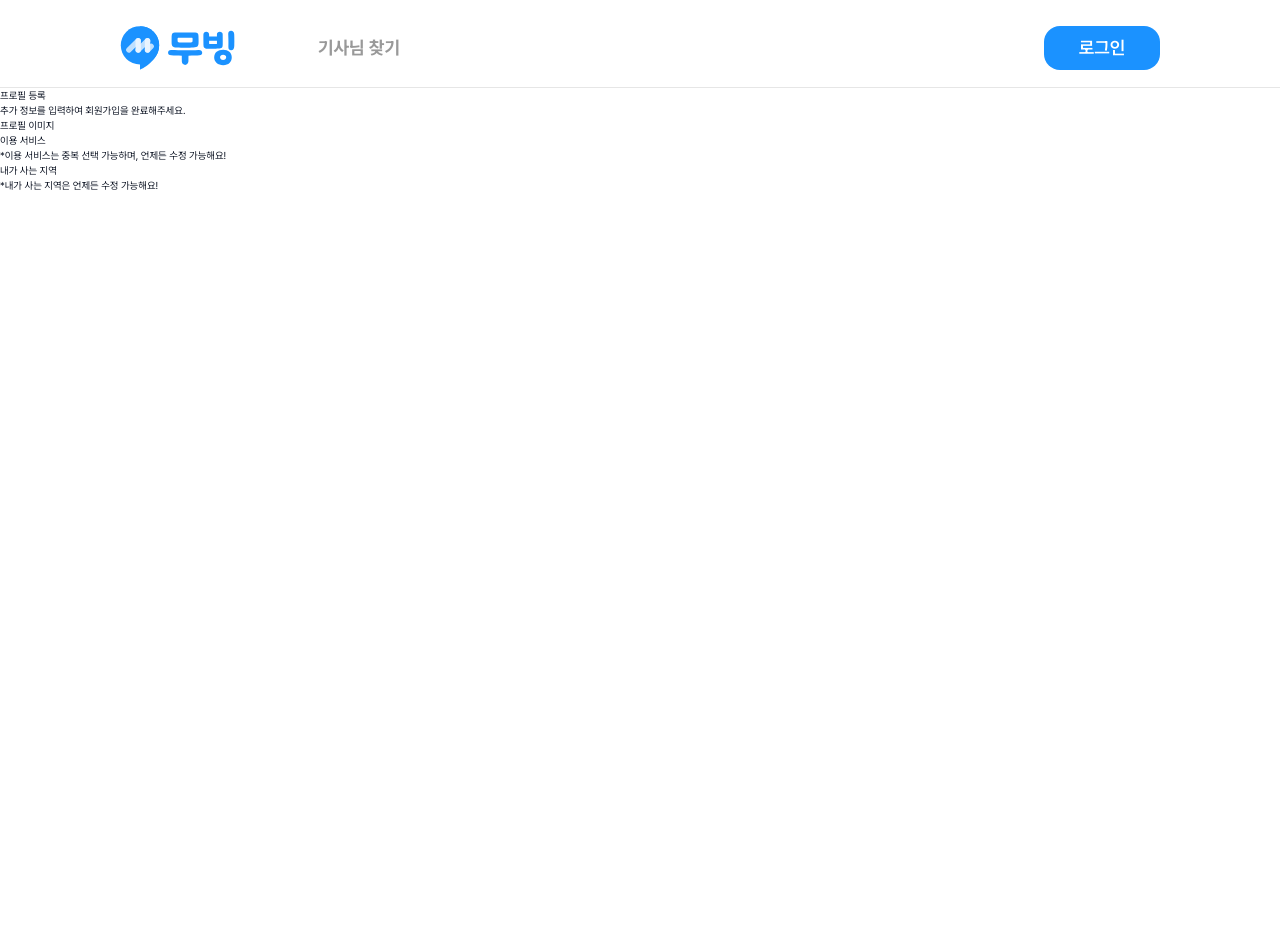
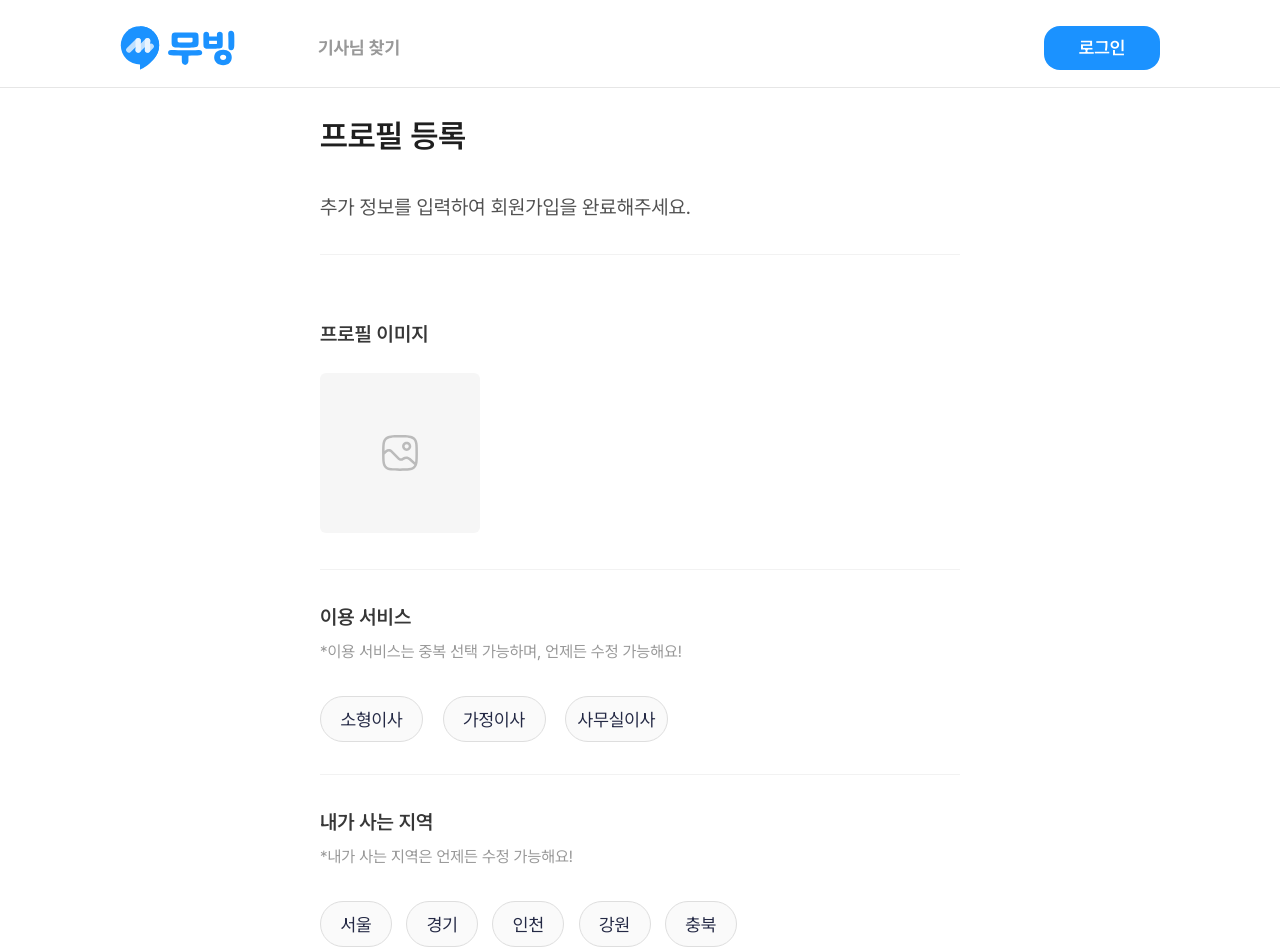
Before and after one commit to FS2-Part4-Team3/2-Moving-3-FE, a Next.js app: page /profile-register-normal in a window 1280 px wide. Shown: the top 952 px of the page. Before the commit the page ends 800 px from the top, so only its background shows below. Built offline with nearby package versions, Linux system fonts and the light colour scheme.

Commit message:
Feat:#21 - profile-register page for normal UI

```diff
--- a/src/app/profile-register-normal/page.tsx
+++ b/src/app/profile-register-normal/page.tsx
@@ -1,21 +1,64 @@
+"use client";
+
+import Image from "next/image";
+import profile from "@/../public/assets/profile/img_profile_upload.svg";
+import { ProfileChips } from "@/components/chips/ProfileChips";
+import movingTypes from "@/constants/movingType";
+import regions from "@/constants/regions";
+import { ButtonWrapper } from "@/components/common/headless/Button";
+
 export default function ProfileRegisterNormal() {
+  const handleImgSubmit = () => {
+    return;
+  };
   return (
-    <div>
-      <div>
-        <h1>프로필 등록</h1>
-        <h3>추가 정보를 입력하여 회원가입을 완료해주세요.</h3>
+    <div className="flex flex-col justify-center items-center">
+      <div className="lg:w-[64rem] border-b border-gray-600 pb-[3.2rem]">
+        <h1 className="text-[3.2rem] font-semibold text-black-400 mb-[3.2rem] mt-[2.4rem]">
+          프로필 등록
+        </h1>
+        <h3 className="text-[2rem] font-normal text-black-200">
+          추가 정보를 입력하여 회원가입을 완료해주세요.
+        </h3>
       </div>
-      <div>
-        <h2>프로필 이미지</h2>
+      <div className="lg:w-[64rem] mt-[6.4rem]">
+        <div className="border-b border-gray-600 pb-[3.2rem]">
+          <h2 className="text-[2rem] font-semibold text-black-300 mb-[2.4rem]">
+            프로필 이미지
+          </h2>
+          <button>
+            <Image
+              src={profile}
+              alt="프로필 등록 이미지"
+              width={160}
+              height={160}
+            />
+          </button>
+        </div>
+        <div className="border-b border-gray-600 pb-[3.2rem] mt-[3.2rem]">
+          <h2 className="text-[2rem] font-semibold text-black-300 mb-[0.8rem]">
+            이용 서비스
+          </h2>
+          <p className="text-[1.6rem] font-normal text-gray-400 mb-[3.2rem]">
+            *이용 서비스는 중복 선택 가능하며, 언제든 수정 가능해요!
+          </p>
+          <ProfileChips movingTypes={movingTypes} />
+        </div>
+        <div className="mt-[3.2rem]">
+          <h2 className="text-[2rem] font-semibold text-black-300 mb-[0.8rem]">
+            내가 사는 지역
+          </h2>
+          <p className="text-[1.6rem] font-normal text-gray-400 mb-[3.2rem]">
+            *내가 사는 지역은 언제든 수정 가능해요!
+          </p>
+          <ProfileChips regions={regions} />
+        </div>
       </div>
-      <div>
-        <h2>이용 서비스</h2>
-        <p>*이용 서비스는 중복 선택 가능하며, 언제든 수정 가능해요!</p>
-      </div>
-      <div>
-        <h2>내가 사는 지역</h2>
-        <p>*내가 사는 지역은 언제든 수정 가능해요!</p>
-      </div>
+      <ButtonWrapper id="profile-register-normal" onClick={handleImgSubmit}>
+        <ButtonWrapper.Button className="w-[64rem] h-[6.4rem] rounded-[1.6rem] text-[2rem] text-center text-white font-semibold mt-[5.6rem] mb-[10.4rem]">
+          시작하기
+        </ButtonWrapper.Button>
+      </ButtonWrapper>
     </div>
   );
 }
--- a/tailwind.config.ts
+++ b/tailwind.config.ts
@@ -25,6 +25,7 @@ const config: Config = {
       "gray-300": "#ABABAB",
       "gray-400": "#999999",
       "gray-500": "#808080",
+      "gray-600": "#F2F2F2",
       "blue-50": "#F5FAFF",
       "blue-100": "#E9F4FF",
       "blue-200": "#4DA9FF",
```
Also changed, not shown: src/components/chips/ProfileChips.tsx (renamed from src/components/chips/PropileChips.tsx), 1 other file (tests, documents, lock files or other folders).
